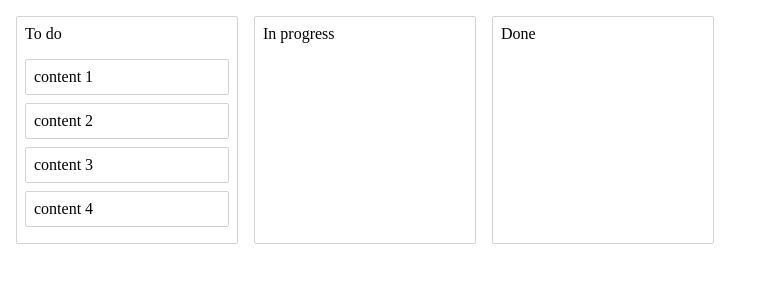
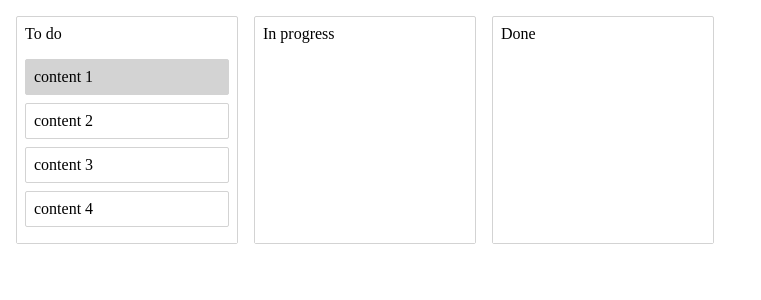
Before and after one commit to tsuyopon-xyz/react-beautiful-dnd-practice, a React (Create React App) app: page / in a window 1280 px wide. Shown: the top 300 px of the page, without its empty margins (0-761 px from the left). Built offline with nearby package versions, Linux system fonts and the light colour scheme.

Commit message:
Done lesson 10

```diff
--- a/src/Column.tsx
+++ b/src/Column.tsx
@@ -32,13 +32,18 @@ const TaskList = styled.div`
 interface IProps {
   column: ColumnType;
   tasks: TaskType[];
+  isDropDisabled: boolean;
 }
 
-export default function Column({ column, tasks }: IProps) {
+export default function Column({ column, tasks, isDropDisabled }: IProps) {
   return (
     <Container>
       <Title>{column.title}</Title>
-      <Droppable droppableId={column.id}>
+      <Droppable
+        droppableId={column.id}
+        // type={column.id === 'column-3' ? 'done' : 'active'}
+        isDropDisabled={isDropDisabled}
+      >
         {(provided: DroppableProvided, snapShot: DroppableStateSnapshot) => {
           const { isDraggingOver } = snapShot;
 
--- a/src/Task.tsx
+++ b/src/Task.tsx
@@ -13,7 +13,11 @@ const Container = styled.div`
   padding: 8px;
   margin-bottom: 8px;
   background-color: ${(props: any) =>
-    props.isDragging ? 'lightgreen' : 'white'};
+    props.isDragDisabled
+      ? 'lightgrey'
+      : props.isDragging
+      ? 'lightgreen'
+      : 'white'};
 
   display: flex;
 `;
@@ -24,8 +28,14 @@ interface IProps {
 }
 
 export default function Column({ task, index }: IProps) {
+  const isDragDisabled = task.id === 'task-1';
+
   return (
-    <Draggable draggableId={task.id} index={index}>
+    <Draggable
+      draggableId={task.id}
+      index={index}
+      isDragDisabled={isDragDisabled}
+    >
       {(provided: DraggableProvided, snapshot: DraggableStateSnapshot) => {
         const { isDragging } = snapshot;
         return (
@@ -35,6 +45,7 @@ export default function Column({ task, index }: IProps) {
             {...provided.dragHandleProps}
             //@ts-ignore
             isDragging={isDragging}
+            isDragDisabled={isDragDisabled}
           >
             {task.content}
           </Container>
--- a/src/index.tsx
+++ b/src/index.tsx
@@ -16,9 +16,13 @@ const Container = styled.div`
 
 const App = () => {
   const [data, setData] = useState(initialData);
+  const [homeIndex, setHomeIndex] = useState<number>(0);
 
-  const onDragStart = (initial: DragStart) => {
-    console.log(initial, 'Drag Start!!!');
+  const onDragStart = (start: DragStart) => {
+    console.log(start, 'Drag Start!!!');
+    const homeIndex = data.columnOrder.indexOf(start.source.droppableId);
+    setHomeIndex(homeIndex);
+
     // document.body.style.color = 'orange';
     // document.body.style.transition = 'background-color 0.2s ease';
   };
@@ -33,10 +37,12 @@ const App = () => {
   };
 
   const onDragEnd = (result: DropResult) => {
-    document.body.style.color = 'inherit';
-    document.body.style.backgroundColor = 'inherit';
+    // setHomeIndex(null);
 
-    const { draggableId, destination, source } = result;
+    // document.body.style.color = 'inherit';
+    // document.body.style.backgroundColor = 'inherit';
+
+    const { /*draggableId,*/ destination, source } = result;
 
     if (!destination) {
       return;
@@ -94,11 +100,20 @@ const App = () => {
       onDragEnd={onDragEnd}
     >
       <Container>
-        {data.columnOrder.map((columnId) => {
+        {data.columnOrder.map((columnId, index) => {
           const column = data.columns[columnId];
           const tasks = column.taskIds.map((taskId) => data.tasks[taskId]);
 
-          return <Column key={columnId} column={column} tasks={tasks} />;
+          const isDropDisabled = index < homeIndex;
+
+          return (
+            <Column
+              key={columnId}
+              column={column}
+              tasks={tasks}
+              isDropDisabled={isDropDisabled}
+            />
+          );
         })}
       </Container>
     </DragDropContext>
```
